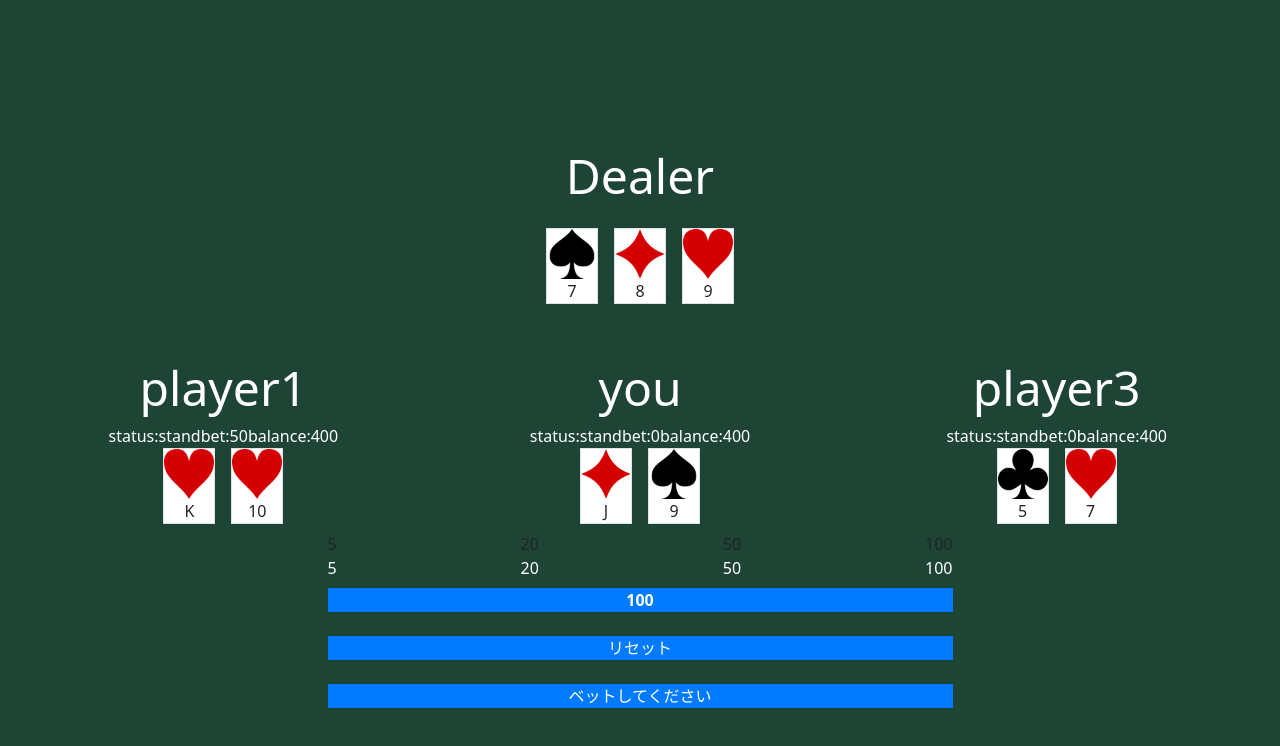
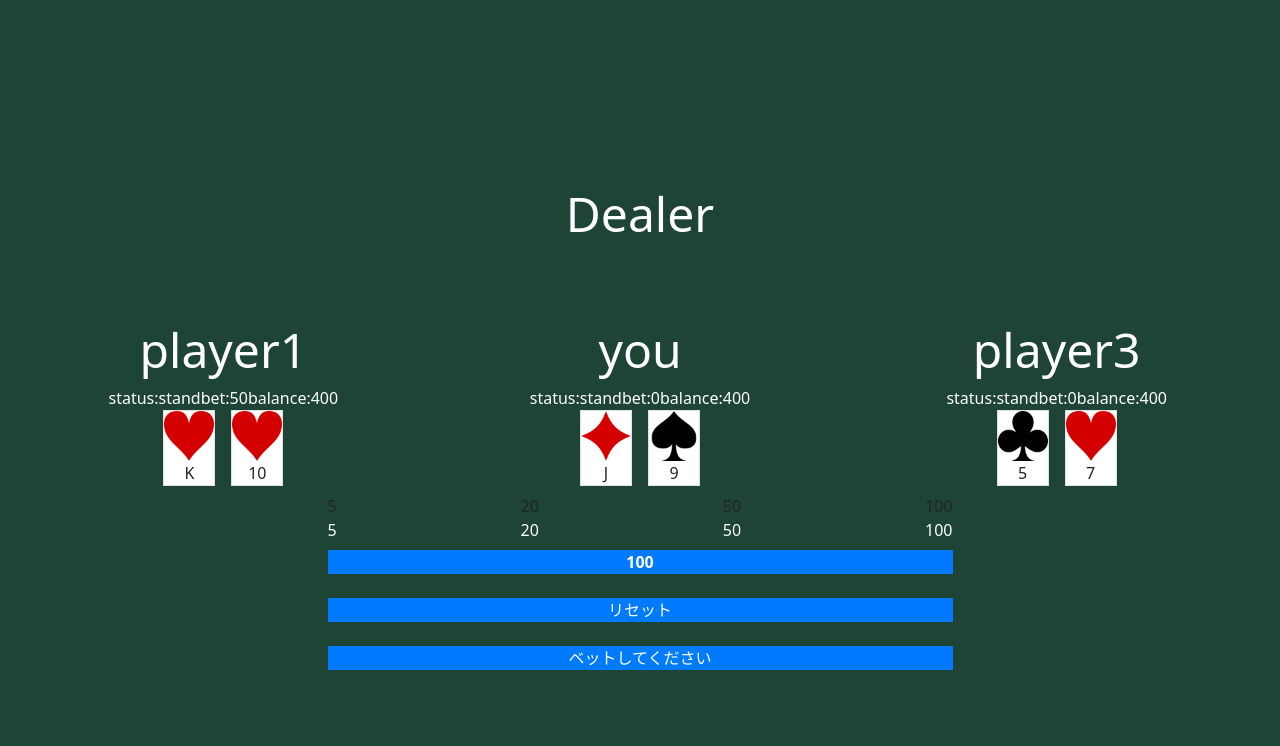
Before and after one commit to tokatu4561/brack-jack, a website with bundled scripts: page index.html in a window 1280 px wide. Both pictures are taken after a click on the button "ゲームを開始する". Built offline with nearby package versions, Linux system fonts and the light colour scheme; files whose address does not match are found by name.

Commit message:
Remove some dead code index.html

```diff
--- a/index.html
+++ b/index.html
@@ -53,51 +53,9 @@
 
           <!-- House Card Row -->
           <div
-            id="houesCardDiv"
+            id="dealer-hand"
             class="d-flex justify-content-center pt-3 pb-5"
-          >
-            <div class="bg-white border mx-2">
-              <div class="text-center">
-                <img
-                  src="/img/dashboard/lessons/projects/spade.png"
-                  alt=""
-                  width="50"
-                  height="50"
-                />
-              </div>
-              <div class="text-center">
-                <p class="m-0">7</p>
-              </div>
-            </div>
-
-            <div class="bg-white border mx-2">
-              <div class="text-center">
-                <img
-                  src="/img/dashboard/lessons/projects/diamond.png"
-                  alt=""
-                  width="50"
-                  height="50"
-                />
-              </div>
-              <div class="text-center">
-                <p class="m-0">8</p>
-              </div>
-            </div>
-
-            <div class="bg-white border mx-2">
-              <div class="text-center">
-                <img
-                  src="/img/dashboard/lessons/projects/heart.png"
-                  alt=""
-                  width="50"
-                  height="50"
-                />
-              </div>
-              <div class="text-center">
-                <p class="m-0">9</p>
-              </div>
-            </div>
-          </div>
+          ></div>
         </div>
 
         <div class="">
```
